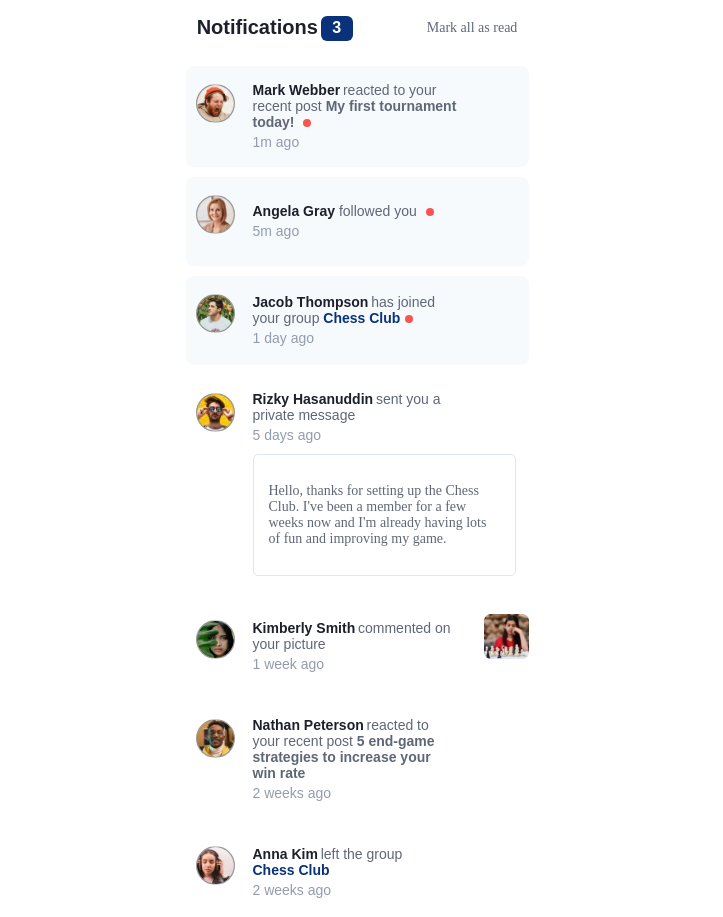
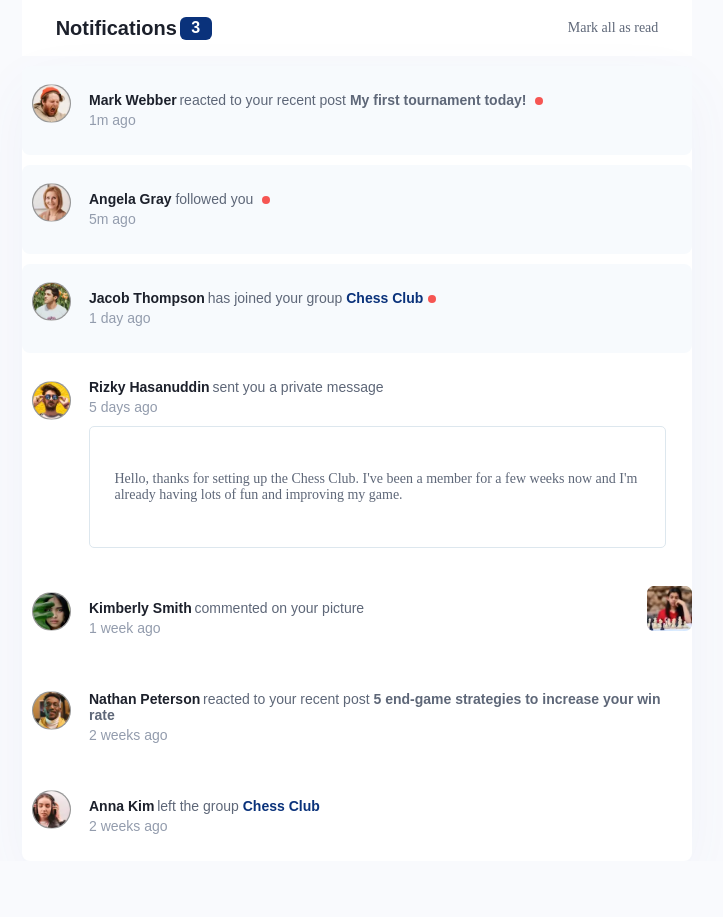
Before and after one commit to marriamdd/notifications-page, a React (Vite) app: page / in a window 1280 px wide. Shown: the whole page, without its empty margins (283-1006 px from the left). After the commit the page ends 861 px from the top, so only its background shows below. Built offline with nearby package versions, Linux system fonts and the light colour scheme; grey boxes are pictures that could not be loaded.

Commit message:
add media for desktop version

```diff
--- a/src/App.jsx
+++ b/src/App.jsx
@@ -21,10 +21,9 @@ function App() {
           </div>{" "}
         </h2>
         <p
-
           onClick={() => {
             const reset = notifications.map((message) => {
-              return {...message, isRead: true };
+              return { ...message, isRead: true };
             });
             setNotifications(reset);
           }}
@@ -43,12 +42,10 @@ function App() {
 export default App;
 
 const Header = styled.header`
- display: flex;
+  display: flex;
 
-
-
-flex-wrap: nowrap;
-display: flex;
+  /* flex-wrap: nowrap; */
+  display: flex;
   flex-wrap: nowrap;
   padding: 2.8rem 1.6rem;
   background-color: var(--9---White, #fff);
@@ -57,6 +54,10 @@ display: flex;
   justify-content: center;
   align-items: center;
   gap: 7.4rem;
+  @media (min-width: 768px) {
+    width: 67rem;
+    gap: 35.6rem;
+  }
 
   & > p {
     color: var(--4---Dark-Grey-Blue, #5e6778);
@@ -69,26 +70,27 @@ display: flex;
     cursor: pointer;
     white-space: nowrap;
   }
+  & > p:hover {
+    color: var(--1---Blue, #0a327b);
+  }
   & > h2 {
     color: var(--3---Very-Dark-Grey-Blue, #1c202b);
     font-size: 2rem;
     font-weight: 800;
     display: flex;
-    gap:0.3rem
-
+    gap: 0.3rem;
   }
   h2 span {
     color: var(--9---White, #fff);
 
-
     font-size: 1.6rem;
 
     font-weight: 800;
+  }
 
-  }
   .notificationCounter {
-    width: 32px;
-    height: 25px;
+    width: 3.2rem;
+    height: 2.5;
     flex-shrink: 0;
     border-radius: 6px;
     background: var(--1---Blue, #0a327b);
--- a/src/Globals.js
+++ b/src/Globals.js
@@ -15,7 +15,8 @@ export const GlobalStyles = createGlobalStyle`
   }
 
   body {
-    background: var(--9---White, #FFF);
+
+    background: #F9FAFD;
     min-height: 100vh;
     display: flex;
     justify-content: center;
--- a/src/components/Notification.jsx
+++ b/src/components/Notification.jsx
@@ -2,7 +2,7 @@ import React from "react";
 import styled from "styled-components";
 export default function Notification({ notifications, setNotifications }) {
   return (
-    <main>
+    <Main>
       {notifications.map((notification) => {
         return (
           <Div
@@ -56,13 +56,15 @@ export default function Notification({ notifications, setNotifications }) {
                 >
                   {" "}
                   {notification.groupName && (
-                    <SpanItem className="groupName"
+                    <SpanItem
+                      className="groupName"
                       style={{
-                      color:" var(--1---Blue, #0A327B)",
+                        color: " var(--1---Blue, #0A327B)",
                         fontWeight: "700",
-
-
-                    }}>{notification.groupName}</SpanItem>
+                      }}
+                    >
+                      {notification.groupName}
+                    </SpanItem>
                   )}
                 </SpanItem>
                 {notification.post && (
@@ -79,13 +81,15 @@ export default function Notification({ notifications, setNotifications }) {
                 {!notification.isRead && (
                   <SpanItem>
                     <img
-                      style={{ width: "0.8rem", height: "0.8rem", marginLeft:".5rem" }}
+                      style={{
+                        width: "0.8rem",
+                        height: "0.8rem",
+                        marginLeft: ".5rem",
+                      }}
                       src="/images/Oval.svg"
                     />
                   </SpanItem>
                 )}
-
-
               </div>
               <Time>{notification.time}</Time>
               {notification.text && (
@@ -93,10 +97,10 @@ export default function Notification({ notifications, setNotifications }) {
                   <p>{notification.text}</p>
                 </NotificationText>
               )}
-
             </SpansContainer>
             {notification.userPicture && (
-                  <img className="userImg"
+              <img
+                className="userImg"
                 style={{ width: "4.5rem", height: "4.5rem" }}
                 src={notification.userPicture}
                 alt=""
@@ -105,9 +109,14 @@ export default function Notification({ notifications, setNotifications }) {
           </Div>
         );
       })}
-    </main>
+    </Main>
   );
 }
+const Main=styled.main`
+  border-radius: 15px;
+background: var(--9---White, #FFF);
+box-shadow: 0px 20px 60px 0px rgba(73, 97, 168, 0.05);
+`
 const Div = styled.div`
   display: flex;
 
@@ -119,11 +128,13 @@ const Div = styled.div`
   border-radius: 8px;
 
   margin-top: 1rem;
-  .userImg{
+  @media (min-width: 768px) {
+    width: 670px;
+  }
+  .userImg {
     margin-top: 1.2rem;
     cursor: pointer;
   }
-
 `;
 
 const ProfilePic = styled.img`
@@ -138,30 +149,26 @@ const ProfilePic = styled.img`
 `;
 const SpansContainer = styled.div`
   padding: 1.6rem 2.6rem 1.6rem 1.8rem;
-  max-width: 249px;
+  width: 24.9rem;
   flex-direction: column;
   justify-content: center;
 
   align-items: flex-start;
 
-
   display: flex;
 
+  @media (min-width: 768px) {
+    width: 100%;
+  }
 
-
-
-
-  .groupName{
+  .groupName {
     cursor: pointer;
     white-space: nowrap;
   }
-
 `;
 
 const SpanItem = styled.span`
-
   font-size: 14px;
-
 `;
 
 const Time = styled.span`
@@ -178,12 +185,16 @@ const NotificationText = styled.div`
   flex-shrink: 0;
   border-radius: 5px;
   border: 1px solid var(--7---Very-Light-Grey-Blue, #dde7ee);
-  background: var(--9---White, #fff);
+
+  background-color: var(--9---White, #fff);
   display: flex;
   justify-content: center;
   align-items: center;
   margin-top: 1rem;
   cursor: pointer;
+  @media (min-width: 768px) {
+    width: 100%;
+  }
   p {
     color: var(--4---Dark-Grey-Blue, #5e6778);
     font-family: "Plus Jakarta Sans";
@@ -192,9 +203,13 @@ cursor: pointer;
     font-weight: 500;
     line-height: normal;
     width: 231px;
-  } &:hover{
+    @media (min-width: 768px) {
+      width: 526px;
+    }
+  }
+  &:hover {
     border-radius: 5px;
-border: 1px solid var(--7---Very-Light-Grey-Blue, #DDE7EE);
-background: var(--6---Light-Grey-Blue, #E5EFFA);
+    border: 1px solid var(--7---Very-Light-Grey-Blue, #dde7ee);
+    background: var(--6---Light-Grey-Blue, #e5effa);
   }
 `;
```
Lines whose indentation alone changed are shown as unchanged.
